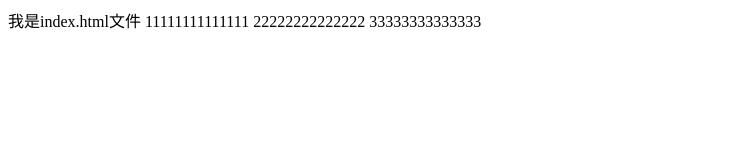
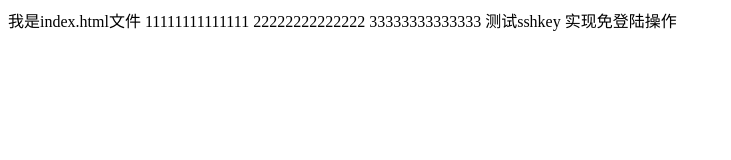
Before and after one commit to shenlong7499/git-demo, a plain HTML site: page index.html in a window 1280 px wide. Shown: the whole page, without its empty margins (0-731 px from the left). Drawn offline with Linux system fonts and the light colour scheme.

Commit message:
测试ssh

```diff
--- a/index.html
+++ b/index.html
@@ -9,5 +9,7 @@
     11111111111111
     22222222222222
     33333333333333
+
+    测试sshkey 实现免登陆操作
 </body>
 </html>
```
